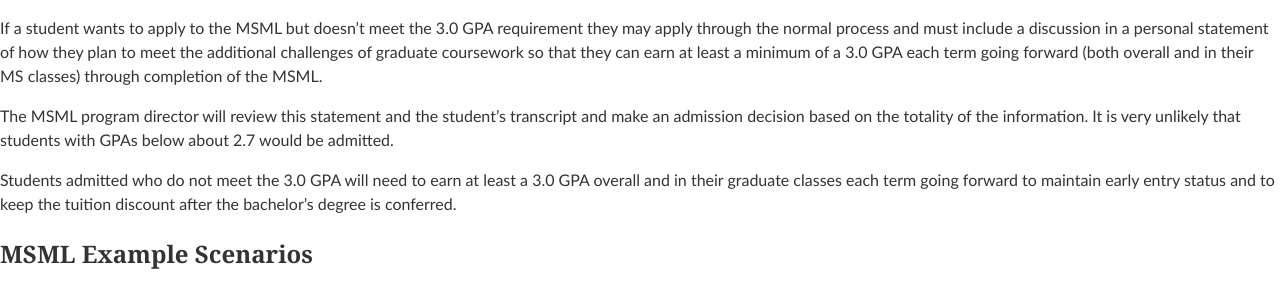
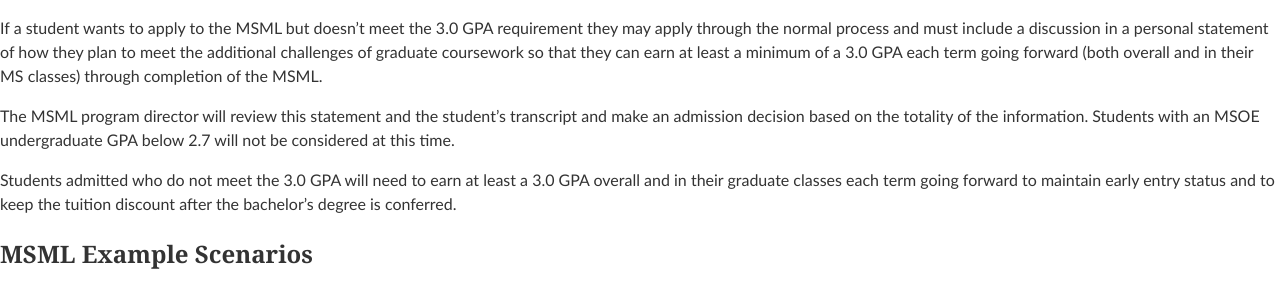
Before and after one commit to edurant/edurant.github.io, a Jekyll site: the page built from advising/earlyEntry.md, in a window 1280 px wide. Shown: the part 1470-1768 px from the top of the page. Built offline with Jekyll 4.4.1, drawn with Linux system fonts in a browser that asks for light colours; our own code applies the rules of GitHub Pages for plain Markdown files.

Commit message:
MSML: early entry: tweak GPA cutoff wording

```diff
--- a/advising/earlyEntry.md
+++ b/advising/earlyEntry.md
@@ -49,7 +49,7 @@
 
 If a student wants to apply to the MSML but doesn't meet the 3.0 GPA requirement they may apply through the normal process and must include a discussion in a personal statement of how they plan to meet the additional challenges of graduate coursework so that they can earn at least a minimum of a 3.0 GPA each term going forward (both overall and in their MS classes) through completion of the MSML.
 
-The MSML program director will review this statement and the student’s transcript and make an admission decision based on the totality of the information. It is very unlikely that students with GPAs below about 2.7 would be admitted.
+The MSML program director will review this statement and the student’s transcript and make an admission decision based on the totality of the information. Students with an MSOE undergraduate GPA below 2.7 will not be considered at this time.
 
 Students admitted who do not meet the 3.0 GPA will need to earn at least a 3.0 GPA overall and in their graduate classes each term going forward to maintain early entry status and to keep the tuition discount after the bachelor's degree is conferred.
 
```
